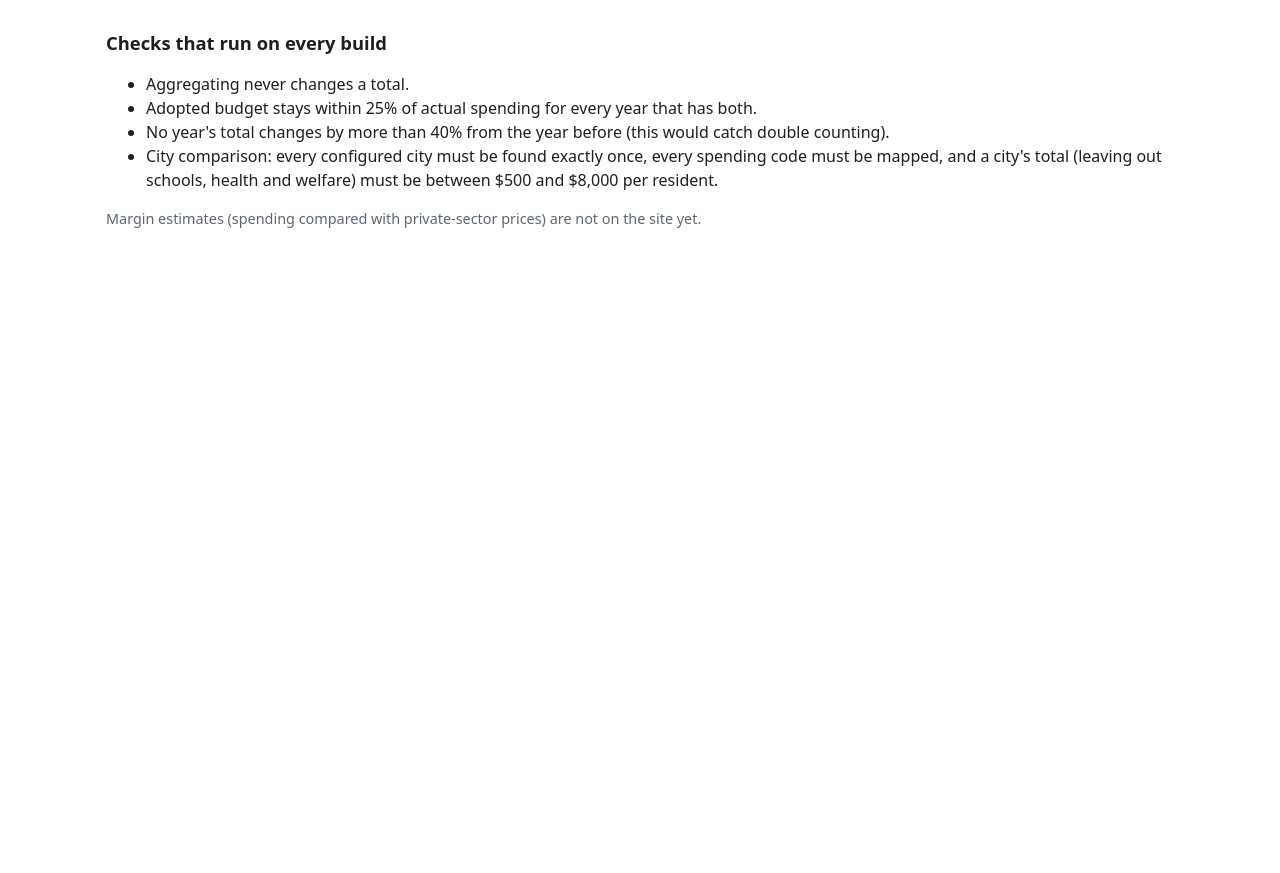
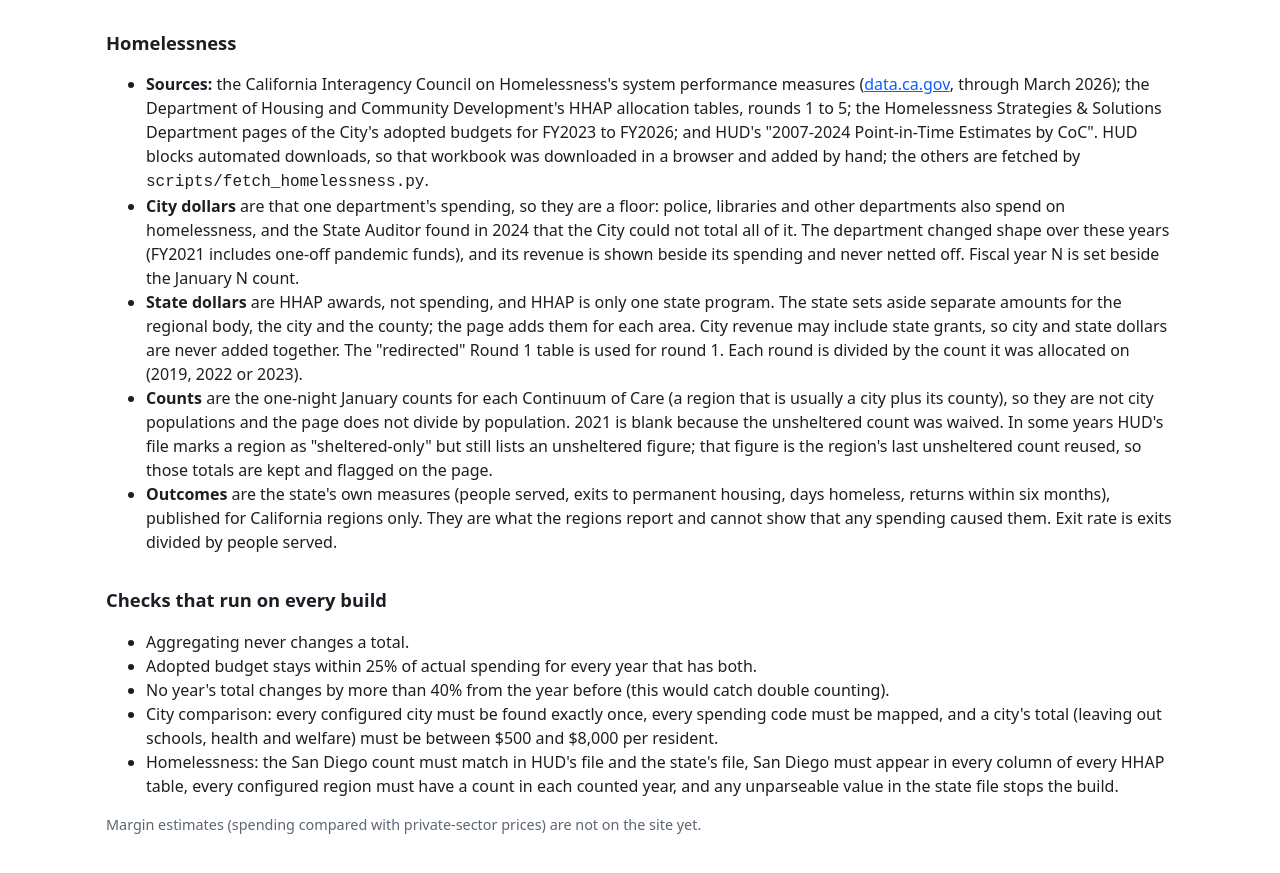
Before and after one commit to mckornfield/gov-transparency, a website: page site/methods.html in a window 1280 px wide. Shown: the part 2349-3222 px from the top of the page. Before the commit the page ends 2641 px from the top, so only its background shows below. Drawn offline with Linux system fonts and the light colour scheme.

Commit message:
Homelessness methods and README; note HHAP awards are formula-based
Co-Authored-By: Claude Sonnet 5.5 <noreply@anthropic.com>
Claude-Session: https://claude.ai/code/session_01TciBBGx2gbU5jx95hjH4EJ

```diff
--- a/site/methods.html
+++ b/site/methods.html
@@ -133,6 +133,32 @@
         what a private-sector provider would charge.</li>
     </ul>
 
+    <h2>Homelessness</h2>
+    <ul>
+      <li><strong>Sources:</strong> the California Interagency Council on Homelessness's system performance measures
+        (<a href="https://data.ca.gov/dataset/ca-system-performance-measures-statewide-and-by-coc">data.ca.gov</a>, through
+        March 2026); the Department of Housing and Community Development's HHAP allocation tables, rounds 1 to 5; the
+        Homelessness Strategies &amp; Solutions Department pages of the City's adopted budgets for FY2023 to FY2026; and
+        HUD's "2007-2024 Point-in-Time Estimates by CoC". HUD blocks automated downloads, so that workbook was downloaded
+        in a browser and added by hand; the others are fetched by <code>scripts/fetch_homelessness.py</code>.</li>
+      <li><strong>City dollars</strong> are that one department's spending, so they are a floor: police, libraries and
+        other departments also spend on homelessness, and the State Auditor found in 2024 that the City could not total
+        all of it. The department changed shape over these years (FY2021 includes one-off pandemic funds), and its
+        revenue is shown beside its spending and never netted off. Fiscal year N is set beside the January N count.</li>
+      <li><strong>State dollars</strong> are HHAP awards, not spending, and HHAP is only one state program. The state
+        sets aside separate amounts for the regional body, the city and the county; the page adds them for each area.
+        City revenue may include state grants, so city and state dollars are never added together. The "redirected"
+        Round 1 table is used for round 1. Each round is divided by the count it was allocated on (2019, 2022 or 2023).</li>
+      <li><strong>Counts</strong> are the one-night January counts for each Continuum of Care (a region that is usually a
+        city plus its county), so they are not city populations and the page does not divide by population. 2021 is
+        blank because the unsheltered count was waived. In some years HUD's file marks a region as "sheltered-only"
+        but still lists an unsheltered figure; that figure is the region's last unsheltered count reused, so those totals
+        are kept and flagged on the page.</li>
+      <li><strong>Outcomes</strong> are the state's own measures (people served, exits to permanent housing, days
+        homeless, returns within six months), published for California regions only. They are what the regions report
+        and cannot show that any spending caused them. Exit rate is exits divided by people served.</li>
+    </ul>
+
     <h2>Checks that run on every build</h2>
     <ul>
       <li>Aggregating never changes a total.</li>
@@ -140,6 +166,9 @@
       <li>No year's total changes by more than 40% from the year before (this would catch double counting).</li>
       <li>City comparison: every configured city must be found exactly once, every spending code must be mapped, and a
         city's total (leaving out schools, health and welfare) must be between $500 and $8,000 per resident.</li>
+      <li>Homelessness: the San Diego count must match in HUD's file and the state's file, San Diego must appear in
+        every column of every HHAP table, every configured region must have a count in each counted year, and any
+        unparseable value in the state file stops the build.</li>
     </ul>
     <p class="note">Margin estimates (spending compared with private-sector prices) are not on the site yet.</p>
   </main>
```
Also changed, not shown: site/homelessness.html (+3 -1 lines), README.md.
